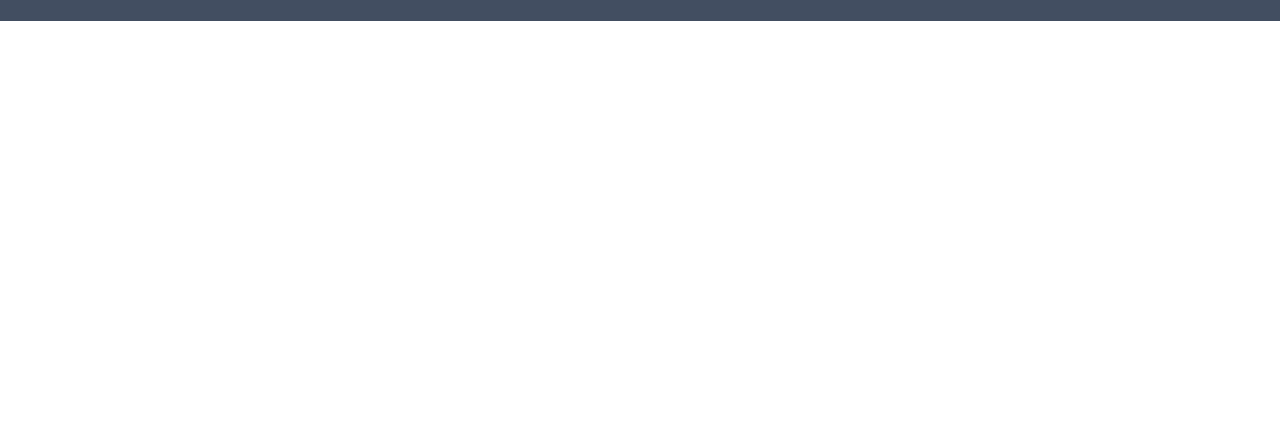
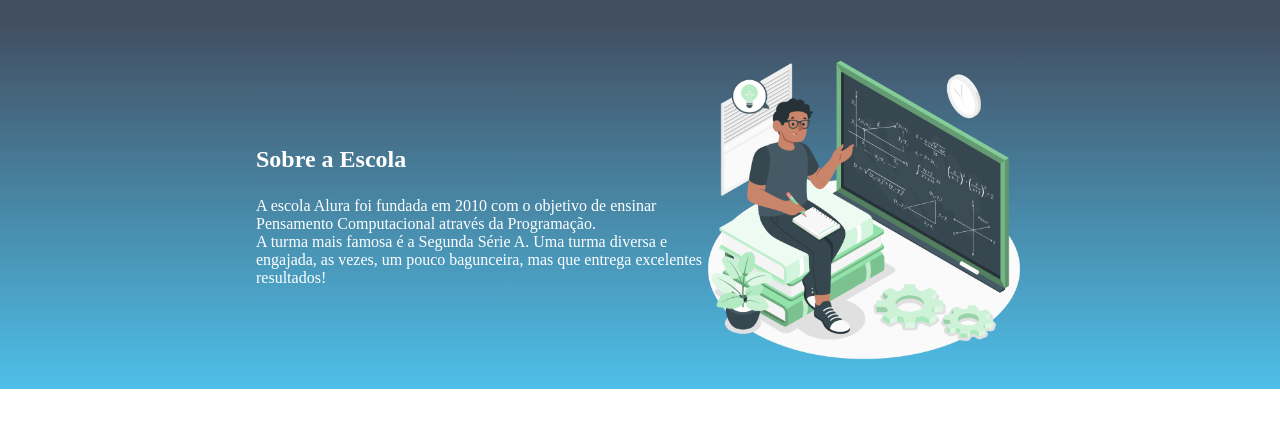
Before and after one commit to MartinsJoaoCarlos/site-turma-criativa, a plain HTML site: page index.html in a window 1280 px wide. Shown: the part 86-514 px from the top of the page. Drawn offline with Linux system fonts and the light colour scheme.

Commit message:
Add files via upload

```diff
--- a/index.html
+++ b/index.html
@@ -13,9 +13,20 @@
         <ul class="cabecalho-lista">
             <li class="cabealho-lista-item">Escola</li>
             <li class="cabealho-lista-item">Estudante</li>
+        </ul>
+    </header>
+    <section class="escola">
+        <div class="escola-div-conteudo">
+            <h2 class="escola-titulo">Sobre a Escola</h2>
+            <p class="escola-texto-um">A escola Alura foi fundada em 2010 com o objetivo de ensinar Pensamento Computacional através da Programação. </p>
 
-    </header>
+            <p class="escola-texto-dois">A turma mais famosa é a Segunda Série A. Uma turma diversa e engajada, as vezes, um pouco bagunceira, mas que entrega excelentes resultados!</p>
+        </div>
 
-</ul>
+
+        <img class="escola-imagem" src="Formula-amico.png" alt="Professora no quadro">
+    </section>
+
 </body>
+
 </html>
--- a/style.css
+++ b/style.css
@@ -21,3 +21,23 @@
     margin:0 16px ;
     font-size: 24px;
 }
+
+.escola-imagem{
+    width: 25%;
+}
+
+.escola{
+    background-image: linear-gradient(#424e61,#4ebfe9 );
+    color: white;
+    display: flex;
+    justify-content: center;
+    align-items: center;
+    padding: 24px 0;
+}
+
+.escola-div-conteudo{
+    width: 35%;
+}
+.escola-titulo{
+    padding: 24px 0;
+}
```
Also changed, not shown: Formula-amico.png (added).
